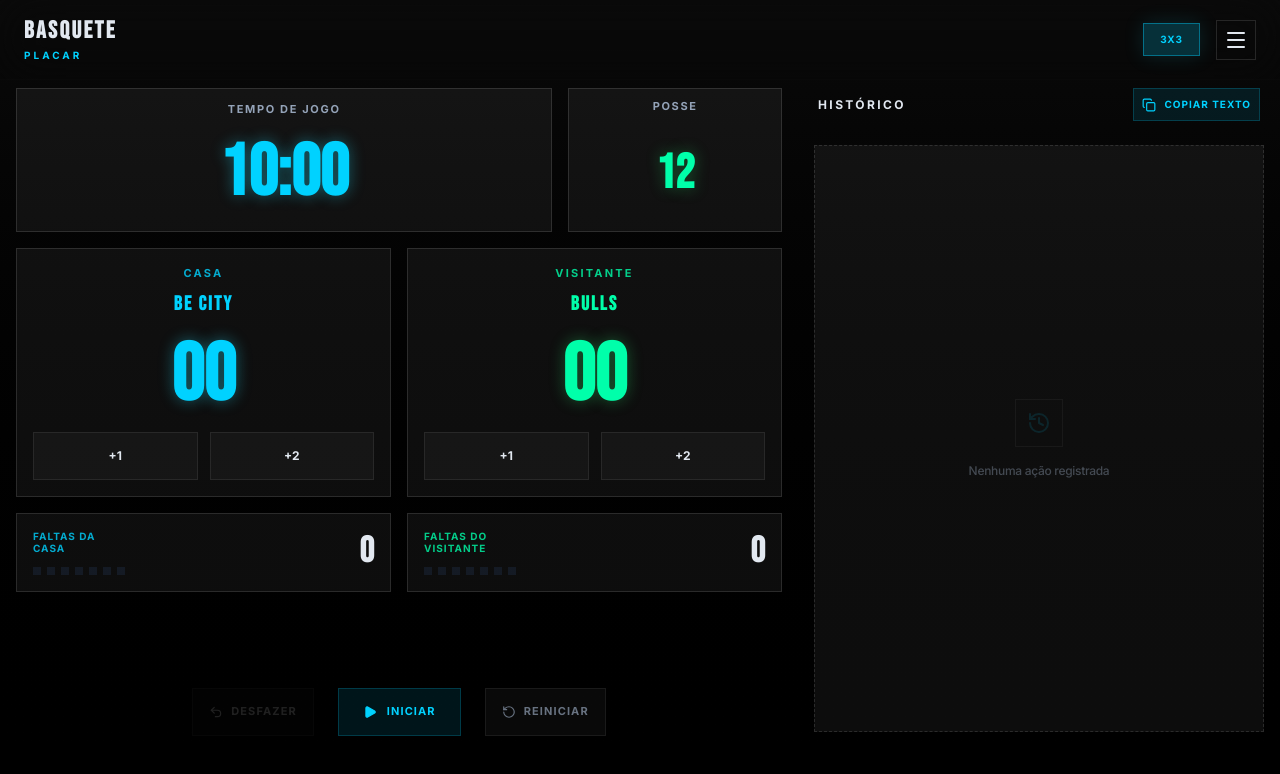
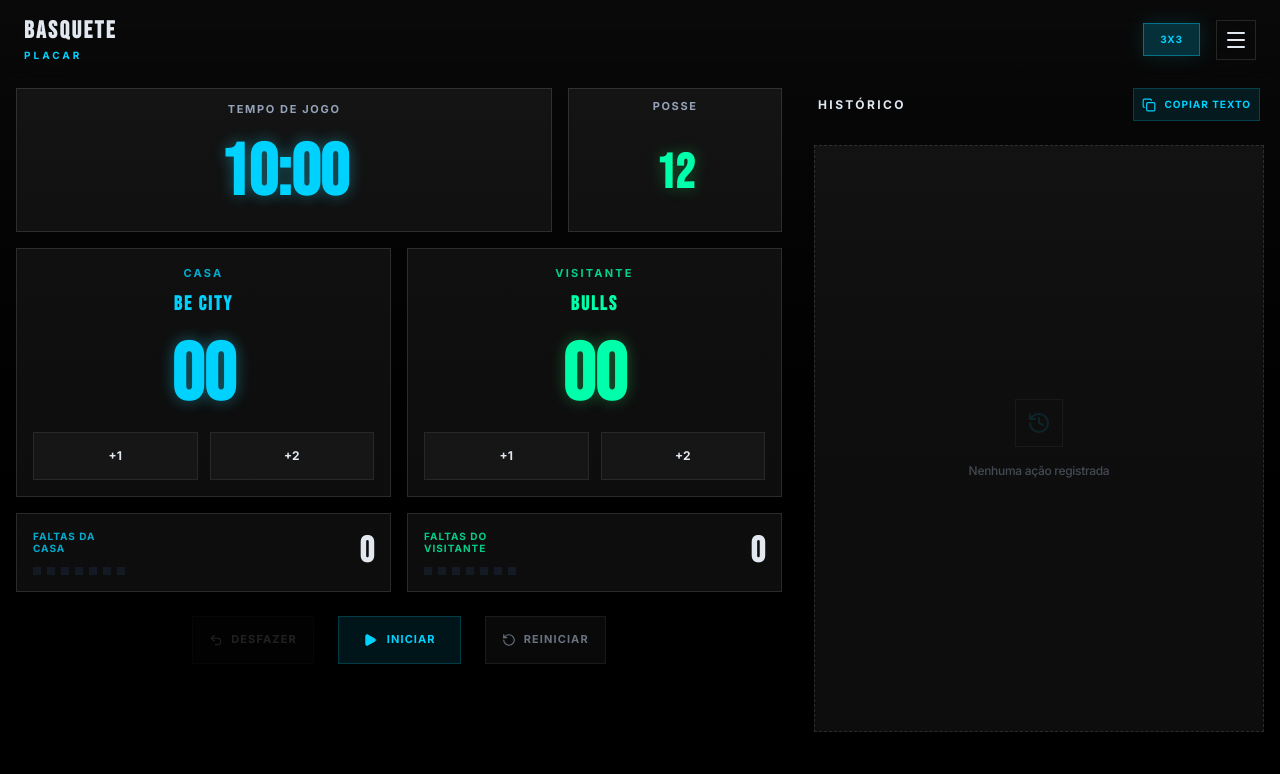
Before and after one commit to superdz7/marcador-3x3, a React (Vite) app: page / in a window 1280 px wide. Shown: the top 774 px of the page. Built offline with nearby package versions, Linux system fonts and the light colour scheme.

Commit message:
fix: Adjust control panel and tournament match display layout
Refine the layout of the control panel and the tournament match display to improve spacing and visual hierarchy, particularly on smaller screens and during scrolling.

```diff
--- a/src/App.tsx
+++ b/src/App.tsx
@@ -1372,7 +1372,7 @@ export default function App() {
             </div>
 
             {/* Controls Row */}
-            <div className="flex items-center justify-center gap-2 sm:gap-6 mt-10 lg:mt-16 shrink-0 pb-32 lg:pb-0 h-20 px-2 sm:px-4">
+            <div className="flex items-center justify-center gap-2 sm:gap-6 mt-1 lg:mt-2 shrink-0 px-2 sm:px-4">
               <ControlButton
                 icon={<Undo2 />}
                 label={t.desfazer}
@@ -1408,7 +1408,7 @@ export default function App() {
               <motion.div
                 initial={{ opacity: 0, y: 10 }}
                 animate={{ opacity: 1, y: 0 }}
-                className="flex justify-center mt-4 px-2"
+                className="flex justify-center mt-0 px-2 pb-20 lg:pb-4"
               >
                 <motion.button
                   whileHover={{ scale: 1.02 }}
```
